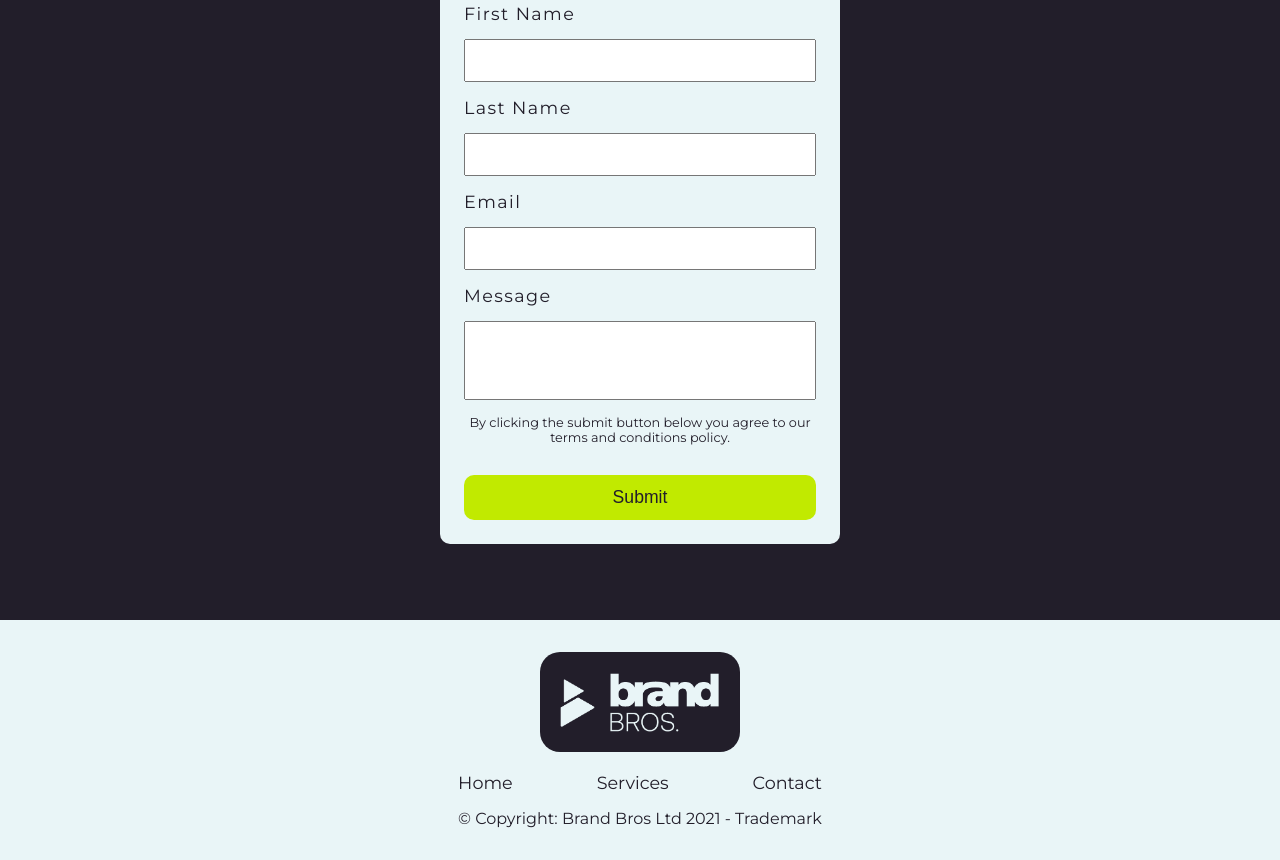
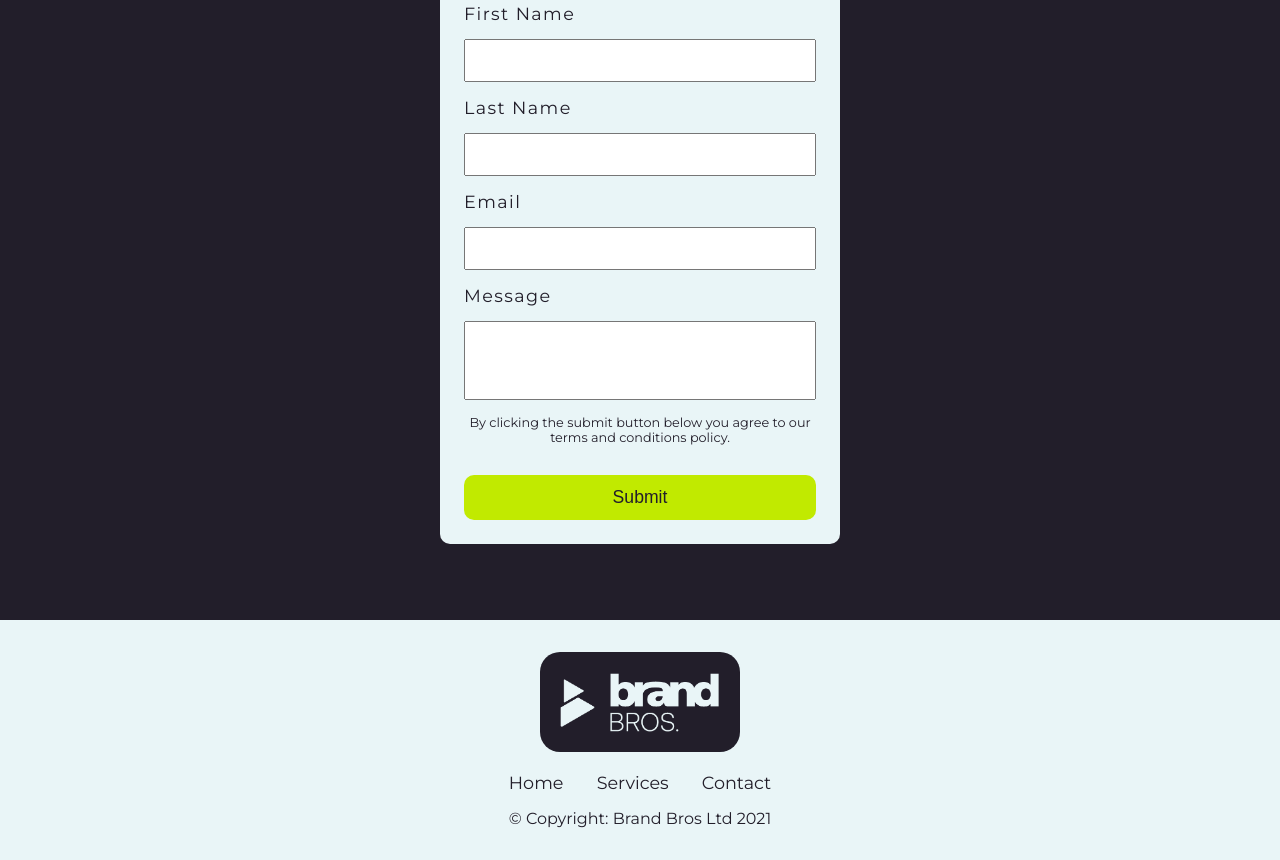
Before and after one commit to samueledwardswebdev/brandbro, a plain HTML site: page index.html in a window 1280 px wide. Shown: the part 3116-3976 px from the top of the page. Drawn offline with Linux system fonts and the light colour scheme.

Commit message:
and again

```diff
--- a/index.html
+++ b/index.html
@@ -150,7 +150,7 @@
         <li><a href="#services">Services</a></li>
         <li><a href="#contact">Contact</a></li>
       </ul>
-      <p>&copy; Copyright: Brand Bros Ltd 2021 - Trademark</p>
+      <p>&copy; Copyright: Brand Bros Ltd 2021</p>
     </div>
   </footer>
 
```
